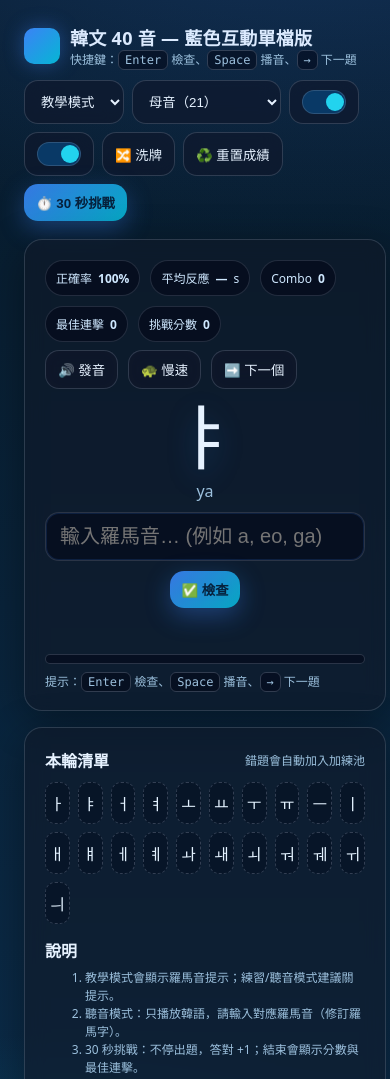
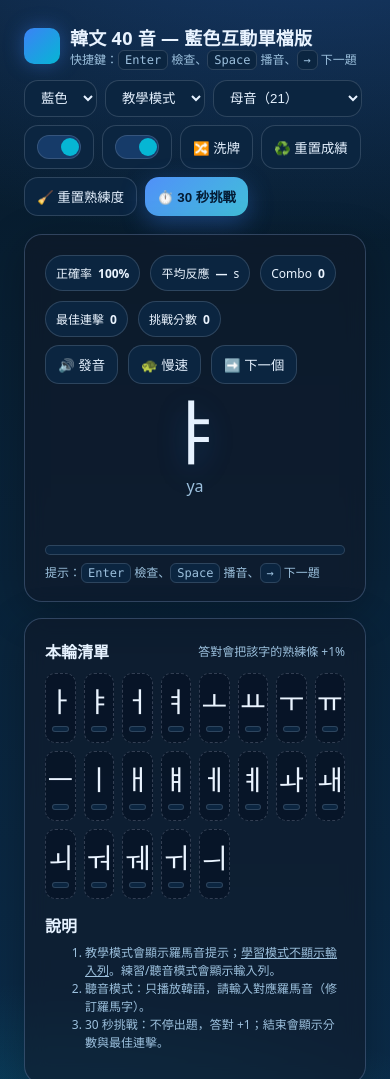
Before and after one commit to ElvisC122/hangul-app, a plain HTML site: page index.html in a window 390 px wide. Shown: the top 1079 px of the page. Drawn offline with Linux system fonts and the light colour scheme.

Commit message:
Update index.html

```diff
--- a/index.html
+++ b/index.html
@@ -4,8 +4,9 @@
   <meta charset="utf-8" />
   <meta name="viewport" content="width=device-width,initial-scale=1" />
   <title>韓文 40 音 — 藍色互動單檔版</title>
-  <meta name="description" content="Hangul 40 sounds muscle-memory trainer with blue theme, TTS, challenge mode, and keyboard shortcuts.">
+  <meta name="description" content="Hangul 40 sounds trainer with blue theme, multi-themes, progress bars per letter, TTS and keyboard shortcuts.">
   <style>
+    /* ===== 主題變數：預設 Blue ===== */
     :root{
       --bg-start:#071a2a; --bg-end:#0b2c4a;
       --card: rgba(17,24,39,.55);
@@ -13,75 +14,108 @@
       --text:#e6f2ff; --muted:#9cc0dd;
       --accent:#3b82f6; --accent2:#06b6d4;
       --ok:#22c55e; --bad:#ef4444; --warn:#f59e0b;
+      --chip:#0b2540; --chip-border:rgba(148,163,184,.25);
+      --list-bg: rgba(2,6,23,.35); --list-border: rgba(148,163,184,.3);
     }
+    /* Purple（紫霧） */
+    [data-theme="purple"]{
+      --bg-start:#1b1030; --bg-end:#2a1650;
+      --text:#efe6ff; --muted:#cdb7ff;
+      --accent:#8b5cf6; --accent2:#a78bfa;
+      --card: rgba(22, 10, 40, .55);
+      --chip:#21123f; --chip-border:rgba(203, 171, 255, .25);
+      --list-bg: rgba(32,16,60,.35); --list-border: rgba(203,171,255,.35);
+    }
+    /* Mint（薄荷） */
+    [data-theme="mint"]{
+      --bg-start:#052b2a; --bg-end:#0a3b3a;
+      --text:#e6fffb; --muted:#a7f3d0;
+      --accent:#10b981; --accent2:#34d399;
+      --card: rgba(5, 33, 32, .55);
+      --chip:#083530; --chip-border:rgba(167,243,208,.25);
+      --list-bg: rgba(6,45,42,.35); --list-border: rgba(167,243,208,.35);
+    }
+    /* Paper（紙感淺色） */
+    [data-theme="paper"]{
+      --bg-start:#f6f7fb; --bg-end:#eef1f7;
+      --text:#0b1220; --muted:#4b5563;
+      --accent:#2563eb; --accent2:#0891b2;
+      --card: rgba(255,255,255,.85);
+      --chip:#e7eaf3; --chip-border:rgba(15,23,42,.2);
+      --list-bg:#f1f5f9; --list-border: rgba(15,23,42,.2);
+    }
+
     *{ box-sizing: border-box }
     body{
       margin:0; min-height:100dvh;
       font-family: ui-sans-serif, system-ui, "Segoe UI", Roboto, Helvetica, Arial;
       background:
-        radial-gradient(1200px 600px at 80% -10%, rgba(59,130,246,.25), transparent 60%),
-        radial-gradient(900px 500px at 10% 110%, rgba(6,182,212,.25), transparent 60%),
+        radial-gradient(1200px 600px at 80% -10%, color-mix(in oklab, var(--accent) 35%, transparent), transparent 60%),
+        radial-gradient(900px 500px at 10% 110%, color-mix(in oklab, var(--accent2) 35%, transparent), transparent 60%),
         linear-gradient(180deg, var(--bg-start), var(--bg-end));
       color:var(--text);
+      transition: background .35s ease;
     }
     .wrap{ max-width:1080px; margin:0 auto; padding:24px; }
     header{ display:flex; align-items:center; justify-content:space-between; gap:12px; flex-wrap:wrap; }
     .brand{ display:flex; align-items:center; gap:10px; }
     .logo{ width:36px; height:36px; border-radius:10px;
       background: linear-gradient(135deg, var(--accent), var(--accent2));
-      box-shadow: 0 0 20px rgba(59,130,246,.4); }
-    h1{ font-size:18px; margin:0; letter-spacing:.3px; color:#dbeafe; }
+      box-shadow: 0 0 20px color-mix(in oklab, var(--accent) 40%, transparent); }
+    h1{ font-size:18px; margin:0; letter-spacing:.3px; color:color-mix(in oklab, var(--text) 90%, white); }
     .controls{ display:flex; gap:8px; flex-wrap:wrap; }
     select, button, .toggle{
-      background: rgba(15,23,42,.6);
-      color:var(--text); border:1px solid rgba(148,163,184,.25);
+      background: color-mix(in oklab, var(--chip) 100%, transparent);
+      color:var(--text); border:1px solid var(--chip-border);
       border-radius:14px; padding:9px 12px; cursor:pointer; backdrop-filter: var(--glass);
       transition:.2s ease;
     }
-    button:hover, select:hover{ border-color: rgba(148,163,184,.4); transform: translateY(-1px); }
+    button:hover, select:hover{ border-color: color-mix(in oklab, var(--chip-border) 80%, var(--accent) 20%); transform: translateY(-1px); }
     button:active{ transform: translateY(0); }
     .primary{
-      background: linear-gradient(135deg, rgba(59,130,246,.9), rgba(6,182,212,.9));
-      border:none; box-shadow: 0 8px 24px rgba(59,130,246,.35);
-      color:#06213c; font-weight:600;
+      background: linear-gradient(135deg, color-mix(in oklab, var(--accent) 90%, white), color-mix(in oklab, var(--accent2) 90%, white));
+      border:none; box-shadow: 0 8px 24px color-mix(in oklab, var(--accent) 35%, transparent);
+      color: color-mix(in oklab, #06213c 90%, black); font-weight:600;
     }
     main{ margin-top:18px; display:grid; grid-template-columns: 1.2fr .8fr; gap:16px; }
-    .card{ background: var(--card); border:1px solid rgba(148,163,184,.24); border-radius:18px; padding:20px; backdrop-filter: var(--glass); box-shadow: 0 10px 40px rgba(0,0,0,.35); }
-    .big{ font-size:96px; text-align:center; margin:8px 0 0; line-height:1.1; text-shadow: 0 8px 30px rgba(59,130,246,.25); }
+    .card{ background: var(--card); border:1px solid color-mix(in oklab, var(--chip-border) 90%, var(--accent) 10%); border-radius:18px; padding:20px; backdrop-filter: var(--glass); box-shadow: 0 10px 40px rgba(0,0,0,.25); }
+    .big{ font-size:96px; text-align:center; margin:8px 0 0; line-height:1.1; text-shadow: 0 8px 30px color-mix(in oklab, var(--accent) 25%, transparent); }
     .hint{ text-align:center; color:var(--muted); min-height:18px; margin:4px 0 10px; }
     .row{ display:flex; gap:10px; align-items:center; justify-content:center; flex-wrap:wrap; }
     input[type="text"]{
       width:320px; font-size:20px; padding:12px 14px; border-radius:14px;
-      border:1px solid rgba(148,163,184,.25); background:rgba(2,6,23,.55); color:var(--text); outline:none;
-      box-shadow: inset 0 0 0 1px rgba(59,130,246,.15);
+      border:1px solid var(--chip-border); background:color-mix(in oklab, white 0%, var(--chip) 100%); color:var(--text); outline:none;
+      box-shadow: inset 0 0 0 1px color-mix(in oklab, var(--accent) 20%, transparent);
     }
     .stats{ display:flex; gap:10px; flex-wrap:wrap; }
-    .pill{ display:inline-flex; align-items:center; gap:6px; padding:8px 10px; border-radius:999px; background:rgba(2,6,23,.55); border:1px solid rgba(148,163,184,.2); color:#cfe8ff; font-size:12px;}
+    .pill{ display:inline-flex; align-items:center; gap:6px; padding:8px 10px; border-radius:999px; background:color-mix(in oklab, var(--chip) 100%, transparent); border:1px solid var(--chip-border); color:color-mix(in oklab, var(--text) 85%, white); font-size:12px;}
     .result{ text-align:center; margin-top:8px; min-height:28px; }
     .ok{ color:var(--ok);} .bad{ color:var(--bad);} .warn{ color:var(--warn);}
     .list{ display:grid; grid-template-columns: repeat(10,minmax(0,1fr)); gap:8px; margin-top:10px; }
-    .list span{ text-align:center; padding:8px 0; border-radius:10px; border:1px dashed rgba(148,163,184,.3); color:#e3f2ff; background: rgba(2,6,23,.35); }
-    .bar{ height:10px; background:rgba(2,6,23,.55); border:1px solid rgba(148,163,184,.25); border-radius:999px; overflow:hidden; margin-top:10px;}
-    .bar>i{ display:block; height:100%; width:0%; background: linear-gradient(90deg, var(--accent), var(--accent2)); box-shadow: 0 0 20px rgba(59,130,246,.55) inset; transition: width .35s ease; }
+    .item{ text-align:center; padding:6px 6px 10px; border-radius:10px; border:1px dashed var(--list-border); color:color-mix(in oklab, var(--text) 85%, white); background: var(--list-bg); display:flex; flex-direction:column; align-items:center; gap:6px;}
+    .mini-bar{ width:100%; height:6px; background:color-mix(in oklab, var(--chip) 100%, white 0%); border:1px solid var(--chip-border); border-radius:999px; overflow:hidden;}
+    .mini-bar>i{ display:block; height:100%; width:0%; background: linear-gradient(90deg, var(--accent), var(--accent2)); transition: width .25s ease; }
+    .bar{ height:10px; background:color-mix(in oklab, var(--chip) 100%, white 0%); border:1px solid var(--chip-border); border-radius:999px; overflow:hidden; margin-top:10px;}
+    .bar>i{ display:block; height:100%; width:0%; background: linear-gradient(90deg, var(--accent), var(--accent2)); box-shadow: 0 0 20px color-mix(in oklab, var(--accent) 55%, transparent) inset; transition: width .35s ease; }
     .tiny{ font-size:12px; color:var(--muted); }
-    footer{ margin-top:14px; text-align:center; color:#9cc0dd; }
+    footer{ margin-top:14px; text-align:center; color:var(--muted); }
 
     @keyframes pop{ 0%{ transform:scale(.9);} 60%{ transform:scale(1.06);} 100%{ transform:scale(1);} }
     @keyframes shake{ 0%,100%{ transform:translateX(0);} 25%{ transform:translateX(-8px);} 75%{ transform:translateX(8px);} }
     .pop{ animation: pop .35s ease }
     .shake{ animation: shake .35s ease }
-    .kbd{ font-family: ui-monospace, Menlo, Consolas, monospace; background:rgba(2,6,23,.55); border:1px solid rgba(148,163,184,.3); padding:2px 6px; border-radius:6px;}
+    .kbd{ font-family: ui-monospace, Menlo, Consolas, monospace; background:color-mix(in oklab, var(--chip) 100%, white 0%); border:1px solid var(--chip-border); padding:2px 6px; border-radius:6px;}
     .split{ display:flex; gap:8px; align-items:center; justify-content:space-between; flex-wrap:wrap; }
     .toggle{ user-select:none; }
     .toggle input{ display:none; }
-    .toggle .dot{ width:18px; height:18px; border-radius:50%; background:#0ea5e9; transition:.2s; }
-    .toggle .track{ width:44px; height:24px; border-radius:999px; background:#0b2540; border:1px solid rgba(148,163,184,.25); padding:3px; display:flex; align-items:center; }
-    .toggle input:checked + .track{ background:#093966; }
-    .toggle input:checked + .track .dot{ transform: translateX(20px); background:#22d3ee; }
+    .toggle .dot{ width:18px; height:18px; border-radius:50%; background:color-mix(in oklab, var(--accent) 70%, white 30%); transition:.2s; }
+    .toggle .track{ width:44px; height:24px; border-radius:999px; background:var(--chip); border:1px solid var(--chip-border); padding:3px; display:flex; align-items:center; }
+    .toggle input:checked + .track{ background:color-mix(in oklab, var(--accent) 25%, var(--chip)); }
+    .toggle input:checked + .track .dot{ transform: translateX(20px); background:var(--accent2); }
 
     .confetti{ position:fixed; top:0; left:0; width:100%; height:0; pointer-events:none; overflow:visible; }
     .piece{ position:fixed; width:8px; height:14px; will-change: transform, opacity; border-radius:2px; opacity:.9;}
-    @media (max-width: 980px){ main{ grid-template-columns: 1fr; } .big{ font-size:72px; } }
+    @media (max-width: 980px){ main{ grid-template-columns: 1fr; } .big{ font-size:72px; } .list{ grid-template-columns: repeat(8,minmax(0,1fr)); } }
   </style>
 </head>
 <body>
@@ -95,6 +129,14 @@
         </div>
       </div>
       <div class="controls">
+        <!-- 新增：主題選擇 -->
+        <select id="theme" title="主題">
+          <option value="blue">藍色</option>
+          <option value="purple">紫霧</option>
+          <option value="mint">薄荷</option>
+          <option value="paper">紙感</option>
+        </select>
+
         <select id="mode" title="模式">
           <option value="learn">教學模式</option>
           <option value="type">打字練習</option>
@@ -115,11 +157,13 @@
         </label>
         <button id="shuffle">🔀 洗牌</button>
         <button id="reset">♻️ 重置成績</button>
+        <button id="resetProgress">🧹 重置熟練度</button>
         <button class="primary" id="challenge">⏱️ 30 秒挑戰</button>
       </div>
     </header>
 
     <main>
+      <!-- 左：練習 -->
       <section class="card">
         <div class="split">
           <div class="stats">
@@ -139,26 +183,28 @@
         <div id="char" class="big">ㅏ</div>
         <div id="hint" class="hint">a</div>
 
-        <div class="row" style="margin-top:10px;">
-          <input id="answer" type="text" placeholder="輸入羅馬音… (例如 a, eo, ga)" autocomplete="off" />
+        <!-- 新：輸入列外層，方便學習模式隱藏 -->
+        <div id="answerRow" class="row" style="margin-top:10px;">
+          <input id="answer" type="text" placeholder="輸入羅馬音… (例如 a, eo, ga)" autocomplete="off" autocapitalize="off" autocorrect="off" spellcheck="false" inputmode="latin" />
           <button id="check" class="primary">✅ 檢查</button>
         </div>
 
         <div id="result" class="result"></div>
-        <div class="bar" title="熟練度"><i id="prog"></i></div>
+        <div class="bar" title="熟練度總覽"><i id="prog"></i></div>
         <div class="tiny" style="margin-top:8px;">提示：<span class="kbd">Enter</span> 檢查、<span class="kbd">Space</span> 播音、<span class="kbd">→</span> 下一題</div>
       </section>
 
+      <!-- 右：清單/說明（每個字底下都有 bar） -->
       <aside class="card">
         <div class="split">
           <b>本輪清單</b>
-          <span class="tiny">錯題會自動加入加練池</span>
+          <span class="tiny">答對會把該字的熟練條 +1%</span>
         </div>
         <div id="list" class="list"></div>
         <div style="margin-top:14px;">
           <b>說明</b>
           <ol class="tiny" style="margin-top:6px;">
-            <li>教學模式會顯示羅馬音提示；練習/聽音模式建議關提示。</li>
+            <li>教學模式會顯示羅馬音提示；<u>學習模式不顯示輸入列</u>。練習/聽音模式會顯示輸入列。</li>
             <li>聽音模式：只播放韓語，請輸入對應羅馬音（修訂羅馬字）。</li>
             <li>30 秒挑戰：不停出題，答對 +1；結束會顯示分數與最佳連擊。</li>
           </ol>
@@ -206,24 +252,33 @@
       pool.push({h:combineCV(c.h,v), r:romanizeCV(c.h,v), type:'cv', base:{c:c.h,v}});
     })); return pool; })();
 
-    /* ====== 狀態 ====== */
+    /* ====== 狀態 / 保存 ====== */
     const $ = s => document.querySelector(s);
-    const charEl=$('#char'), hintEl=$('#hint'), ansEl=$('#answer'), resEl=$('#result');
+    const charEl=$('#char'), hintEl=$('#hint'), ansRow=$('#answerRow'), ansEl=$('#answer'), resEl=$('#result');
     const accEl=$('#acc'), avgEl=$('#avg'), comboEl=$('#combo'), bestEl=$('#best'), scoreEl=$('#score'), progEl=$('#prog');
-    const listEl=$('#list');
+    const listEl=$('#list'), themeSel=$('#theme');
     let mode='learn', scope='vowels', showHint=true, soundOn=true;
     let base=[...V_POOL], pool=[...base], hard=[];
     let current=null; let startTime=null;
     let stats = JSON.parse(localStorage.getItem('hangul-blue-stats')||'null') || {ok:0,total:0,t:[],combo:0,best:0,score:0};
-    let challenge={on:false,remain:0,timer:null};
+    // 熟練度：key=字（item.h），value=0..100（百分比），每答對+1
+    let progress = JSON.parse(localStorage.getItem('hangul-progress-v1')||'null') || {};
+    // 主題
+    const savedTheme = localStorage.getItem('hangul-theme') || 'blue';
+    applyTheme(savedTheme); themeSel.value = savedTheme;
+
+    // 用於快速更新清單中的 bar
+    const progressEls = new Map(); // char -> <i> element
 
     /* ====== 綁定 ====== */
+    themeSel.addEventListener('change', e=>{ applyTheme(e.target.value); });
     $('#mode').addEventListener('change', e=>{ mode=e.target.value; syncMode(); });
     $('#scope').addEventListener('change', e=>{ scope=e.target.value; switchScope(); });
     $('#hintToggle').addEventListener('change', e=>{ showHint=e.target.checked; hintEl.style.visibility= showHint?'visible':'hidden'; });
     $('#soundToggle').addEventListener('change', e=>{ soundOn=e.target.checked; });
     $('#shuffle').addEventListener('click', ()=>{ pool=shuffle([...base]); hard=[]; renderList(); next(); });
-    $('#reset').addEventListener('click', ()=>{ stats={ok:0,total:0,t:[],combo:0,best:0,score:0}; save(); updateStats(); progEl.style.width='0%'; toast('成績已重置','warn'); });
+    $('#reset').addEventListener('click', ()=>{ stats={ok:0,total:0,t:[],combo:0,best:0,score:0}; saveStats(); updateStats(); progEl.style.width='0%'; toast('成績已重置','warn'); });
+    $('#resetProgress').addEventListener('click', ()=>{ if(confirm('確定清空所有熟練度進度？')){ progress={}; saveProgress(); renderList(); toast('熟練度已清空','warn'); } });
     $('#speak').addEventListener('click', ()=> speak(getSpeakText(current),1));
     $('#slower').addEventListener('click', ()=> speak(getSpeakText(current),0.85));
     $('#next').addEventListener('click', next);
@@ -231,53 +286,68 @@
 
     // === 鍵盤快捷（加強相容） ===
     ansEl.addEventListener('keydown', (e) => {
-      if (e.key === 'Enter' && !e.isComposing) {
-        e.preventDefault();
-        check();
-      }
+      if (e.key === 'Enter' && !e.isComposing) { e.preventDefault(); check(); }
     });
     window.addEventListener('keydown', (e) => {
       if (e.isComposing) return;
       const tag = (e.target && e.target.tagName || '').toLowerCase();
       const isTyping = tag === 'input' || tag === 'textarea' || (e.target && e.target.isContentEditable);
-      const key = e.key;
-      const code = e.code;
+      const key = e.key; const code = e.code;
       const isSpace = key === ' ' || key === 'Space' || key === 'Spacebar' || code === 'Space';
-
-      if (isSpace && !isTyping) {
-        e.preventDefault();
-        if (current) speak(getSpeakText(current),1);
-        return;
-      }
-      if (key === 'Enter' && !isTyping) {
-        e.preventDefault();
-        check();
-        return;
-      }
-      if (key === 'ArrowRight' && !isTyping) {
-        e.preventDefault();
-        next();
-        return;
-      }
+      if (isSpace && !isTyping) { e.preventDefault(); if (current) speak(getSpeakText(current),1); return; }
+      if (key === 'Enter' && !isTyping) { e.preventDefault(); if(mode!=='learn') check(); return; }
+      if (key === 'ArrowRight' && !isTyping) { e.preventDefault(); next(); return; }
     }, { capture:true, passive:false });
 
     /* ====== 初始化 ====== */
     renderList(); syncMode(); next(); updateStats();
+    setTimeout(()=>{ if(soundOn) speak('안녕하세요',1); }, 400);
 
-    /* ====== 互動邏輯 ====== */
+    /* ====== 主題應用 ====== */
+    function applyTheme(name){
+      const map = { blue:'blue', purple:'purple', mint:'mint', paper:'paper' };
+      const theme = map[name] || 'blue';
+      document.body.setAttribute('data-theme', theme==='blue'?'':theme); // 預設 blue 可不設
+      localStorage.setItem('hangul-theme', theme);
+    }
+
+    /* ====== 模式/範圍 ====== */
     function syncMode(){
-      if(mode==='learn'){ showHint = true; $('#hintToggle').checked = true; ansEl.disabled=true; ansEl.value=''; }
-      if(mode==='type'){ showHint = false; $('#hintToggle').checked = false; ansEl.disabled=false; ansEl.value=''; ansEl.focus(); }
-      if(mode==='listen'){ showHint = false; $('#hintToggle').checked = false; ansEl.disabled=false; ansEl.value=''; ansEl.focus(); }
-      hintEl.style.visibility = showHint?'visible':'hidden';
+      // 學習模式：隱藏輸入列（完全取消）
+      if(mode==='learn'){
+        ansRow.style.display='none';
+        ansEl.disabled = true;
+        ansEl.value='';
+        hintEl.style.visibility='visible';
+      }else{
+        ansRow.style.display='flex';
+        ansEl.disabled = false;
+        hintEl.style.visibility='hidden';
+        setTimeout(()=> ansEl.focus(), 0);
+      }
     }
     function switchScope(){
       base = scope==='vowels' ? [...V_POOL] : scope==='consonants' ? [...C_POOL] : [...CV_POOL];
       pool=[...base]; hard=[]; renderList(); next();
     }
+
+    /* ====== 清單渲染（含每字的熟練條） ====== */
     function renderList(){
-      listEl.innerHTML=''; base.slice(0,80).forEach(x=>{ const s=document.createElement('span'); s.textContent=x.h; listEl.appendChild(s); });
+      listEl.innerHTML=''; progressEls.clear();
+      base.forEach(x=>{
+        const b = progress[x.h] || 0;
+        const box = document.createElement('div'); box.className='item';
+        const ch = document.createElement('div'); ch.textContent=x.h; ch.style.fontSize='28px';
+        const bar = document.createElement('div'); bar.className='mini-bar';
+        const fill = document.createElement('i'); fill.style.width = Math.min(100,b)+'%';
+        bar.appendChild(fill);
+        box.appendChild(ch); box.appendChild(bar);
+        listEl.appendChild(box);
+        progressEls.set(x.h, fill);
+      });
     }
+
+    /* ====== 出題／檢查 ====== */
     function pick(){ const bag=[...pool, ...hard, ...hard]; return bag[Math.floor(Math.random()*bag.length)] }
     function next(){
       current = pick(); if(!current) return;
@@ -300,6 +370,13 @@
         if(challenge.on) stats.score++;
         resEl.innerHTML = `<span class="ok">✅ 正確！${correct}</span> <span class="tiny">用時 ${dt.toFixed(2)}s</span>`;
         feedback(true); bumpProgress();
+        // 更新熟練度：每次 +1%，封頂 100%
+        const key = current.h;
+        const nextVal = Math.min(100, (progress[key]||0) + 1);
+        progress[key] = nextVal; saveProgress();
+        // 同步更新清單中的對應 bar
+        const el = progressEls.get(key); if (el) el.style.width = nextVal + '%';
+
         if (stats.combo>0 && stats.combo%10===0) confetti();
         setTimeout(next, 420);
       }else{
@@ -310,9 +387,10 @@
         setTimeout(()=> speak(getSpeakText(current),0.85), 160);
         setTimeout(next, 650);
       }
-      save(); updateStats();
+      saveStats(); updateStats();
     }
 
+    /* ====== 進度條/統計 ====== */
     function bumpProgress(){
       const p = Math.min(100, (stats.ok/Math.max(1,stats.total))*100);
       progEl.style.width = `${p}%`;
@@ -324,9 +402,11 @@
       avgEl.textContent = avg? avg.toFixed(2) : '—';
       comboEl.textContent = stats.combo; bestEl.textContent = stats.best; scoreEl.textContent = stats.score;
     }
-    function save(){ localStorage.setItem('hangul-blue-stats', JSON.stringify(stats)); }
+    function saveStats(){ localStorage.setItem('hangul-blue-stats', JSON.stringify(stats)); }
+    function saveProgress(){ localStorage.setItem('hangul-progress-v1', JSON.stringify(progress)); }
     function shuffle(a){ for(let i=a.length-1;i>0;i--){ const j=Math.floor(Math.random()*(i+1)); [a[i],a[j]]=[a[j],a[i]] } return a }
 
+    /* ====== 視覺/音效回饋 ====== */
     function feedback(ok){
       charEl.classList.remove('pop','shake'); void charEl.offsetWidth;
       charEl.classList.add(ok?'pop':'shake');
@@ -361,6 +441,7 @@
       }
     }
 
+    /* ====== 語音 ====== */
     function speak(text, rate=1){
       if(!('speechSynthesis' in window) || !soundOn) return;
       const u = new SpeechSynthesisUtterance(text);
@@ -372,13 +453,15 @@
     }
     window.speechSynthesis && (window.speechSynthesis.onvoiceschanged = ()=>{});
 
+    /* ====== 挑戰模式 ====== */
+    let challenge={on:false,remain:0,timer:null};
     function toggleChallenge(){
       if(challenge.on){
         clearInterval(challenge.timer); challenge.on=false;
         $('#challenge').textContent='⏱️ 30 秒挑戰';
         toast(`挑戰結束！得分 ${stats.score}，最佳連擊 ${stats.best}`,'ok'); return;
       }
-      stats.score=0; save(); updateStats();
+      stats.score=0; saveStats(); updateStats();
       challenge.on=true; challenge.remain=30; $('#challenge').textContent='🛑 停止挑戰';
       toast('挑戰開始！30 秒內盡量答對！','warn');
       next();
@@ -394,10 +477,8 @@
       }, 1000);
     }
     $('#challenge').addEventListener('click', toggleChallenge);
+
     function toast(msg, type='ok'){ resEl.innerHTML = `<span class="${type==='ok'?'ok':type==='warn'?'warn':'bad'}">◦ ${msg}</span>`; }
-
-    setTimeout(()=>{ if(soundOn) speak('안녕하세요',1); }, 400);
   </script>
 </body>
 </html>
-``
```
